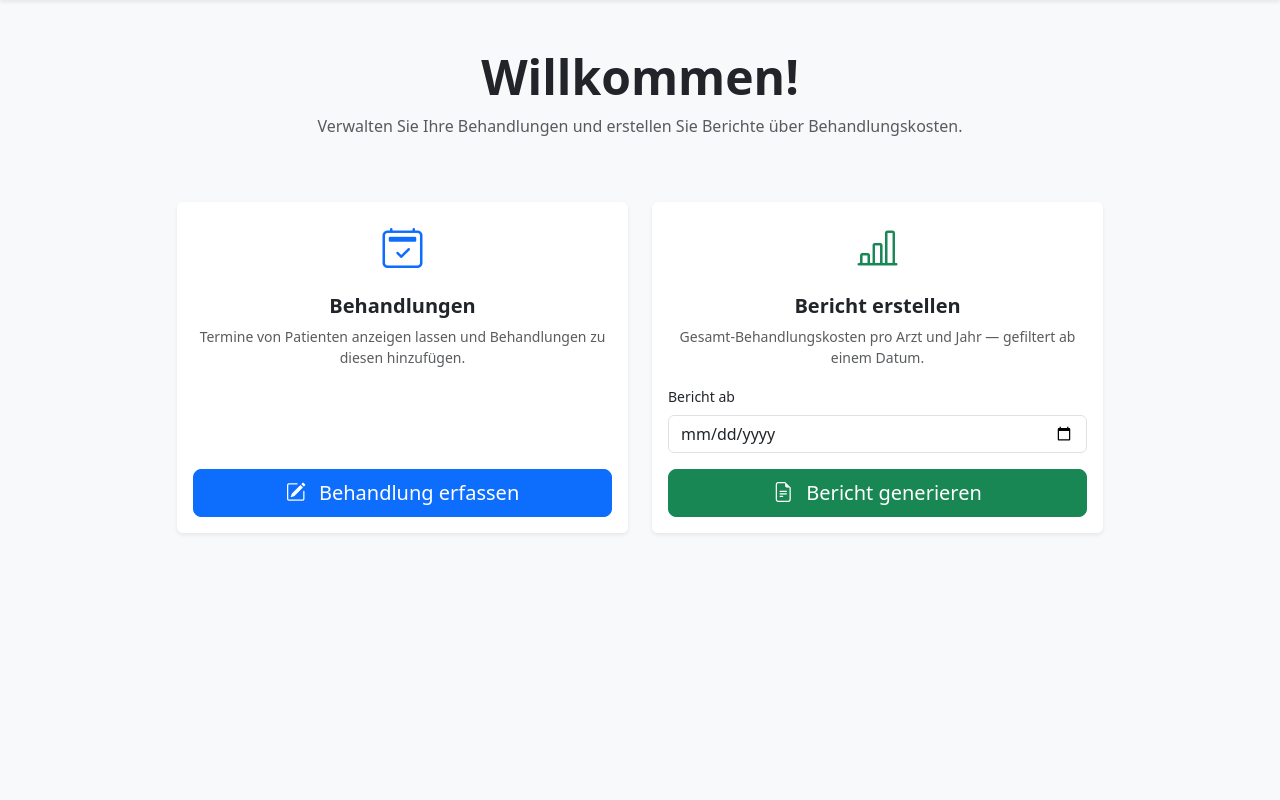
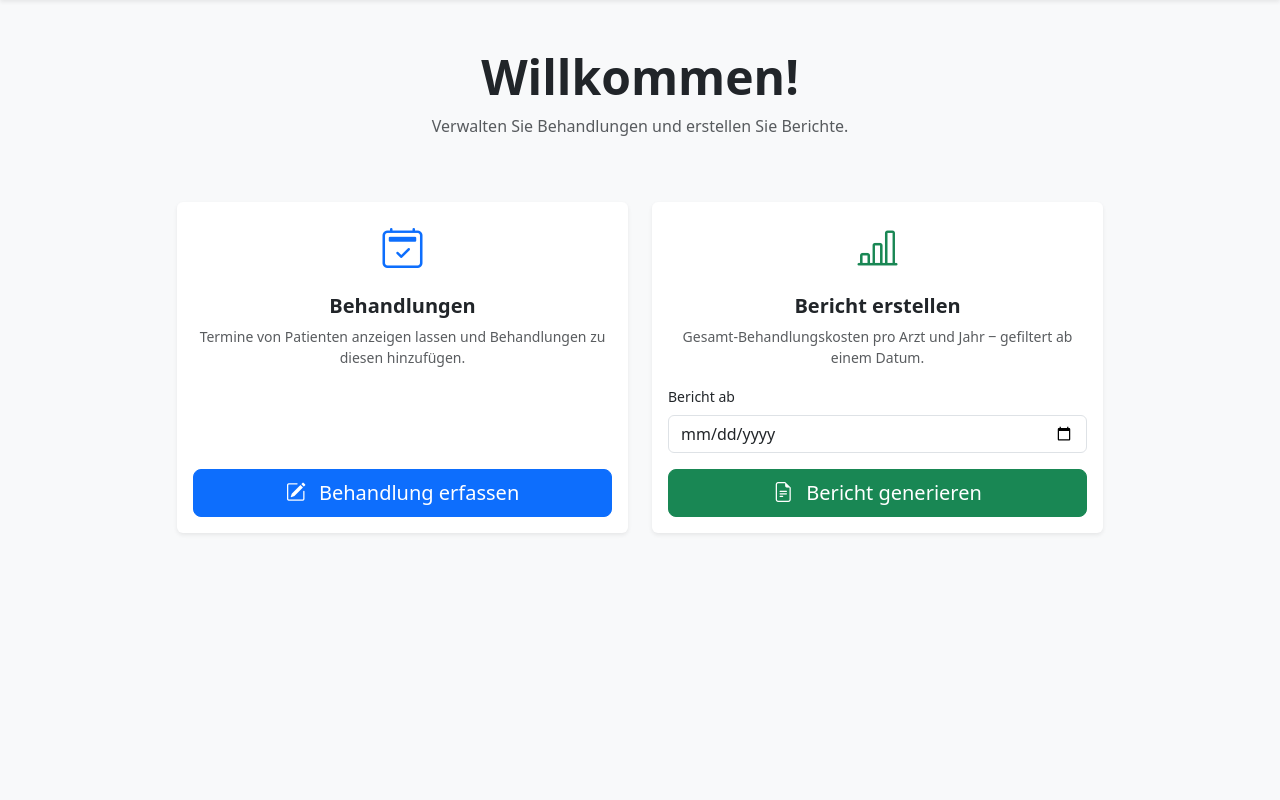
Before and after one commit to jakspt/carebase, a Flask app: page /doctor/ in a window 1280 px wide. Shown: the part 63-863 px from the top of the page. Run offline with Flask 3, Linux system fonts and the light colour scheme; some libraries are stand-ins or nearby versions.

Commit message:
refined some wordings

```diff
--- a/app/templates/doctor/overview.html
+++ b/app/templates/doctor/overview.html
@@ -10,7 +10,7 @@
                         Willkommen!
                     </h1>
                     <p class="text-muted">
-                        Verwalten Sie Ihre Behandlungen und erstellen Sie Berichte über Behandlungskosten.
+                        Verwalten Sie Behandlungen und erstellen Sie Berichte.
                     </p>
                 </div>
             </div>
@@ -51,7 +51,7 @@
 
                             <h2 class="h5 fw-semibold mb-2 text-center">Bericht erstellen</h2>
                             <p class="text-muted small mb-3 text-center">
-                                Gesamt-Behandlungskosten pro Arzt und Jahr — gefiltert ab einem Datum.
+                                Gesamt-Behandlungskosten pro Arzt und Jahr ‒ gefiltert ab einem Datum.
                             </p>
 
                             <!-- Datumsfilter -->
```
